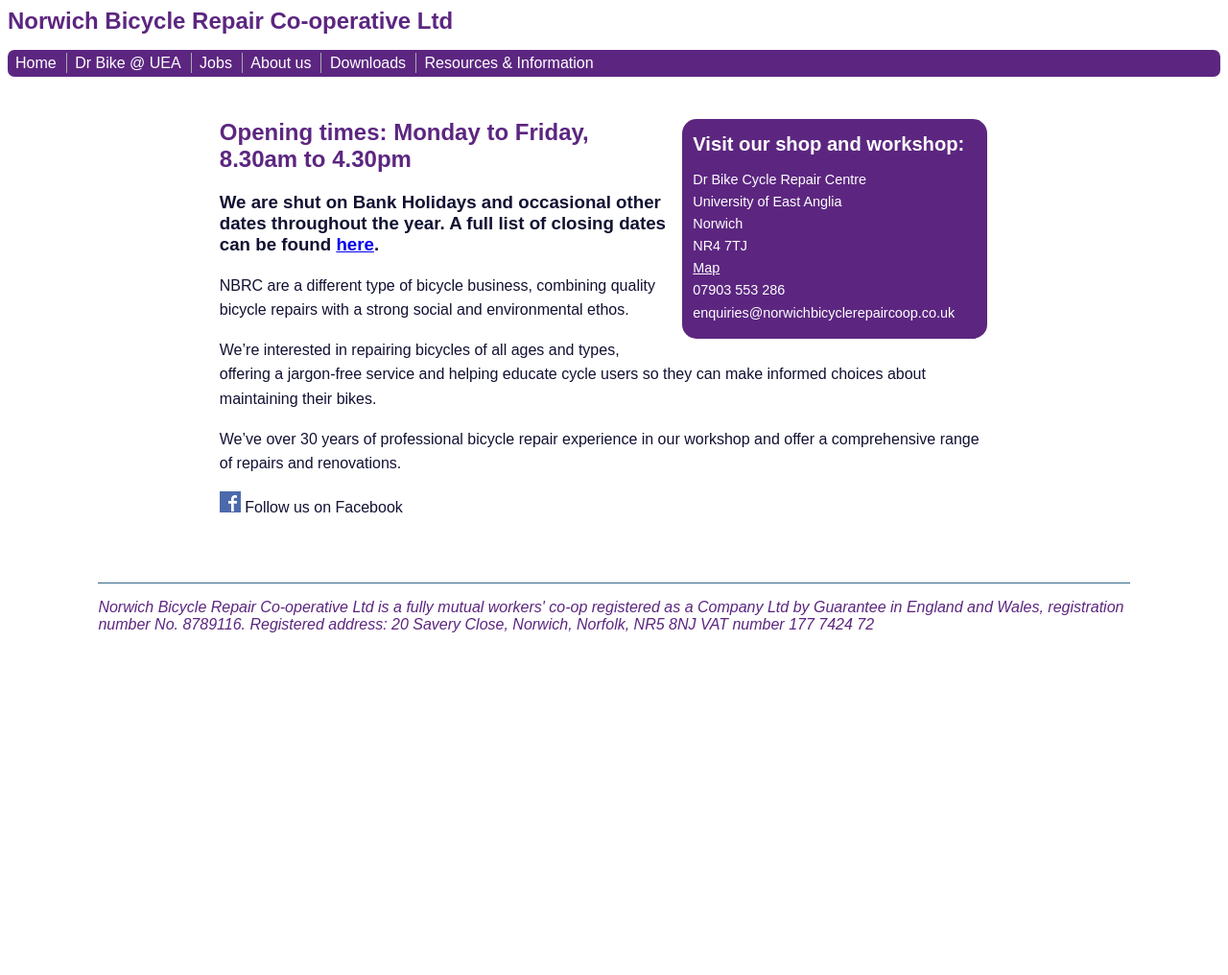
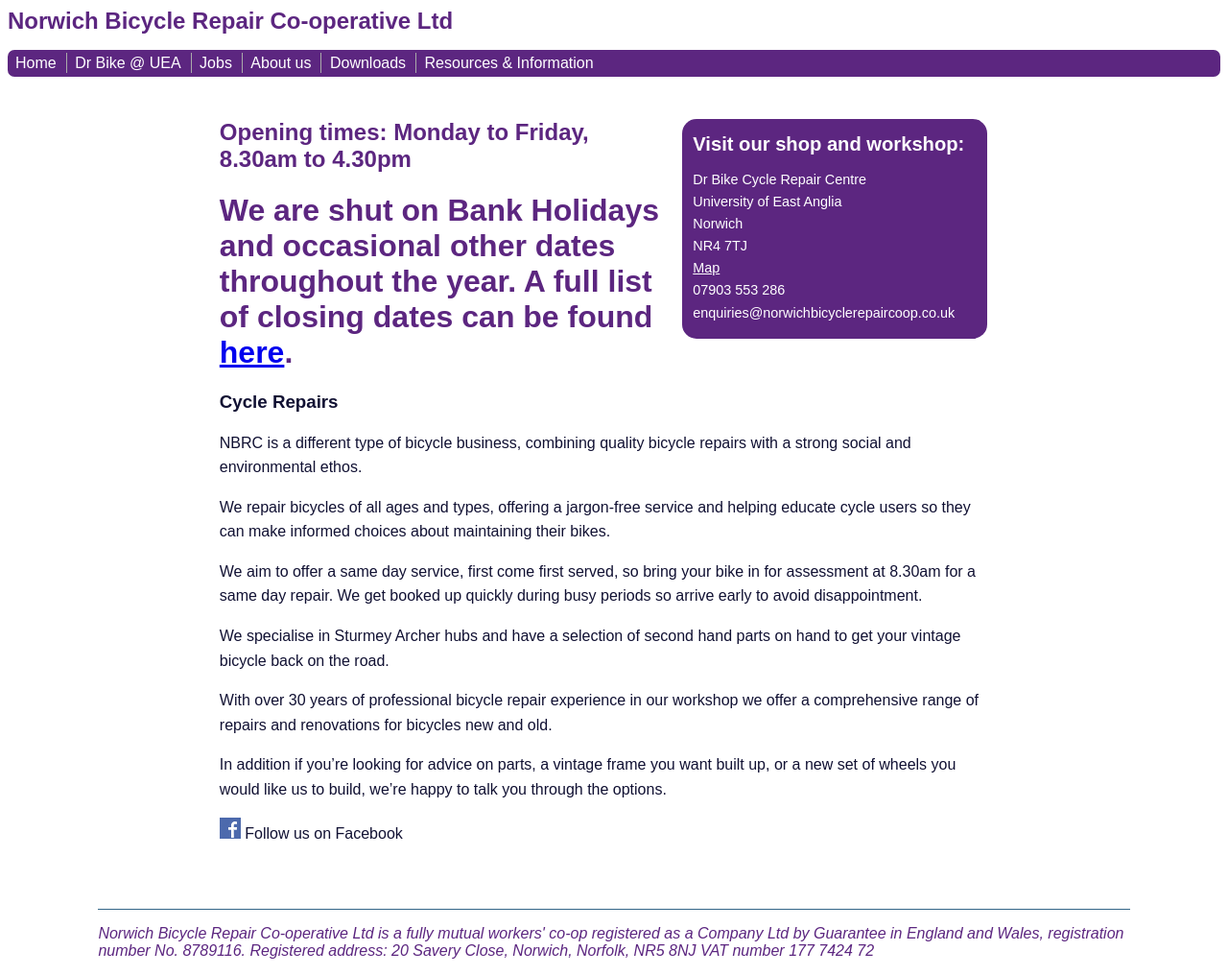
Before and after one commit to norwichbicyclerepaircooperative/norwichbicyclerepaircooperative.github.io, a Jekyll site: the page built from index.md, in a window 1280 px wide. Shown: the whole page at 96% size. Built offline with Jekyll 4.4.1, drawn with Linux system fonts in a browser that asks for light colours; before the commit the page ends 900 px from its top, so only the background shows below that.

Commit message:
Update index.md

```diff
--- a/index.md
+++ b/index.md
@@ -18,17 +18,26 @@
 
 ## Opening times:  Monday to Friday, 8.30am to 4.30pm
 
-### We are shut on Bank Holidays and occasional other dates throughout the year.  A full list of closing dates can be found [here](/holiday-dates/).
+# We are shut on Bank Holidays and occasional other dates throughout the year.  A full list of closing dates can be found [here](/holiday-dates/).
 
-NBRC are a different type of bicycle business, combining quality bicycle
+### Cycle Repairs
+
+NBRC is a different type of bicycle business, combining quality bicycle
 repairs with a strong social and environmental ethos.
 
-We're interested in repairing bicycles of all ages and types, offering a
-jargon-free service and helping educate cycle users so they can make informed
-choices about maintaining their bikes.
+We repair bicycles of all ages and types, offering a jargon-free service and
+helping educate cycle users so they can make informed choices about maintaining
+their bikes.
 
-We've over 30 years of professional bicycle repair experience in our workshop
-and offer a comprehensive range of repairs and renovations.
+We aim to offer a same day service, first come first served, so bring your bike
+in for assessment at 8.30am for a same day repair. We get booked up quickly during
+busy periods so arrive early to avoid disappointment.
+
+We specialise in Sturmey Archer hubs and have a selection of second hand parts on hand to get your vintage bicycle back on the road.
+
+With over 30 years of professional bicycle repair experience in our workshop we offer a comprehensive range of repairs and renovations for bicycles new and old.
+
+In addition if you're looking for advice on parts, a vintage frame you want built up, or a new set of wheels you would like us to build, we're happy to talk you through the options.
 
 
 [![Visit us on Facebook](/static/images/fb_logo.png)](http://www.facebook.com/norwichbicycle) Follow us on Facebook
```
